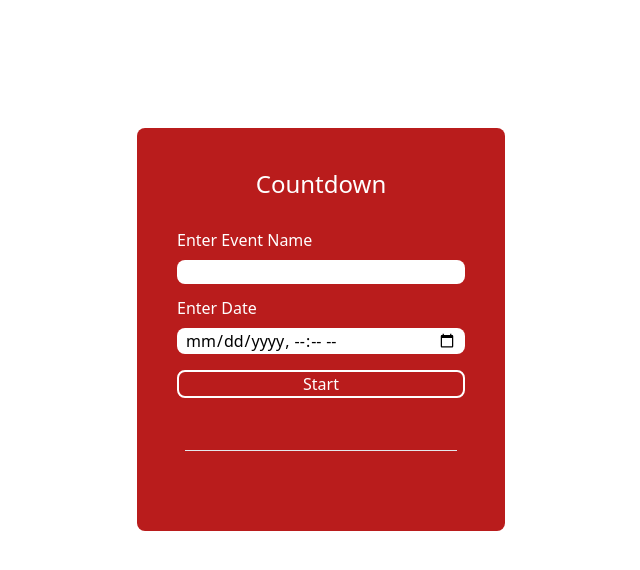
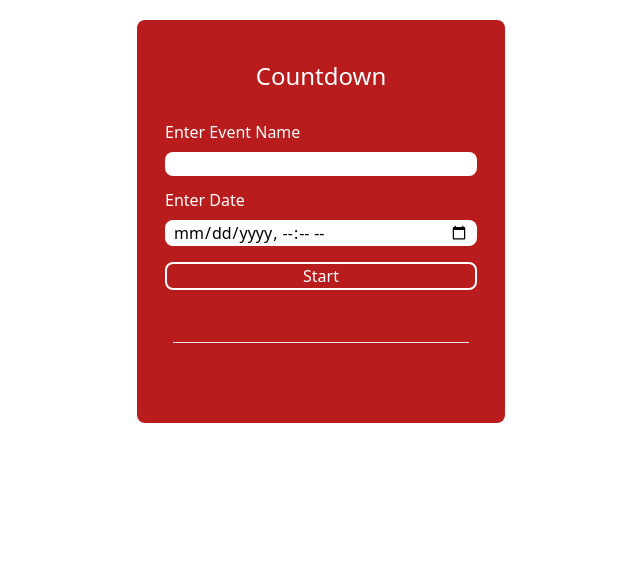
Before and after one commit to MSaad-AlphaSquad/CountDown, a Next.js app: page / in a window 1280 px wide. Shown: the top 570 px of the page, without its empty margins (319-959 px from the left). Built offline with nearby package versions, Linux system fonts and the light colour scheme.

Commit message:
Final Version

```diff
--- a/components/App.js
+++ b/components/App.js
@@ -48,7 +48,7 @@ const App = () => {
   return (
     <div className="container mx-auto">
       <div className="flex justify-center">
-        <div className=" flex-shrink-0  m-32 md:w-[23rem] bg-red-700 p-10 rounded-lg ">
+        <div className=" flex-shrink-0 m-5 md:w-[23rem] bg-red-700 py-10 px-7 rounded-lg ">
         <h1 className="text-center text-2xl mb-7 text-white">Countdown</h1>
           <Form
             onFormSubmit={onFormSubmit}
--- a/components/EventCountdown.js
+++ b/components/EventCountdown.js
@@ -66,7 +66,7 @@ const handleClick = () => {
           </div>)}
           { timeUp && (
             <h2 className="text-white text-sm">
-              Yes, We Made it! Happy {eventInfo.name} day! ✨🎉
+              Yes, We Made it! Happy {eventInfo.name}! ✨🎉
             </h2>
           )}
           <button  className="absolute top-0 right-1 text-white focus:outline-none" onClick={handleClick}><svg xmlns="http://www.w3.org/2000/svg" className="h-5 w-5" fill="none" viewBox="0 0 24 24" stroke="currentColor">
```
